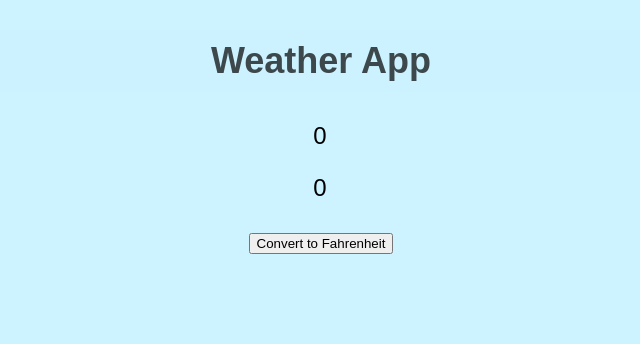
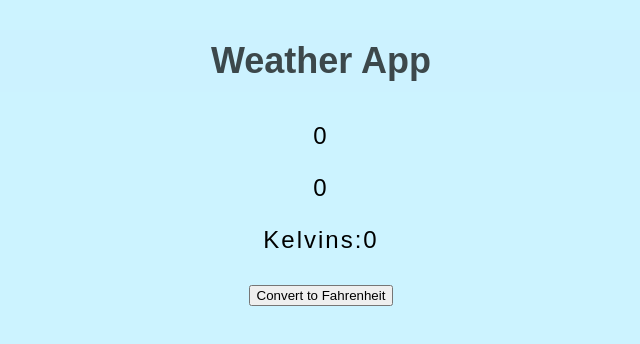
Before and after one commit to obpFin/weather-app, a React (Create React App) app: page / in a window 1280 px wide. Shown: the top 344 px of the page, without its empty margins (319-959 px from the left). Built offline with nearby package versions, Linux system fonts and the light colour scheme; no server answers.

Commit message:
Weather,js structure

```diff
--- a/src/components/App.js
+++ b/src/components/App.js
@@ -36,6 +36,7 @@ class App extends React.Component {
 					<p>{this.state.latitude}</p>
 					<p>{this.state.longitude}</p>
 				</div>
+				<Weather />
 				<p id="city" className="thick"></p>
 				<p id="celsius" className="celsius thick"></p>
 				<button className="toggle">Convert to Fahrenheit</button>
--- a/src/components/Weather.js
+++ b/src/components/Weather.js
@@ -17,24 +17,27 @@ class Weather extends React.Component {
 		super();
 		this.state = {
 			latitude:0,
-			longitude:0
+			longitude:0,
+			kelvins:0,
 		};
 	}
 
-	getInitalstate(){
-		return INITIAL_STATE;
+	componentDidMount(){
+		this.getCoordinates().then( () => {
+		this.getWeather();
+		})
 	}
 
-
-
 	getCoordinates() {
-		Axios.get('https://freegeoip.net/json/', {
+		return new Promise(function (fulfill, reject){
+			Axios.get('https://freegeoip.net/json/', {
 			method: 'get'
-		}).then(response => {
-			var position = response.data;
-			this.setState({latitude:position.latitude,longitude:position.longitude});
-		}).catch(error => {
+			}).then(response => {
+				var position = response.data;
+				this.setState({latitude:position.latitude,longitude:position.longitude});
+			}).catch(error => {
 				console.log("error getting coordinates",error)
+			});
 		});
 	}
 
@@ -43,18 +46,24 @@ class Weather extends React.Component {
 			"&lon=" + this.state.longitude + "&APPID="+myConfig.apiUrl, {
 			method: 'get'
 		}).then(response => {
-			var weather = response.data;
-			console.log(weather);
+			console.log(response);
+			this.setState({ kelvins:response.data });
 		}).catch(error => {
 			console.log("error getting weather",error)
 		});
 	}
 
 	render() {
-		return null;
+
+		return (
+			<div>
+				<p>Kelvins:{this.state.kelvins}</p>
+			</div>
+
+			);
 	}
 
-};
+}
 
 
 
```
